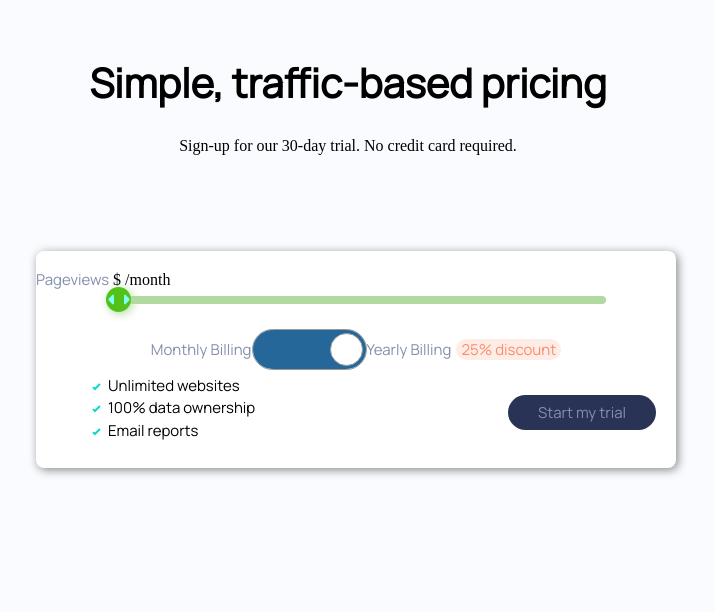
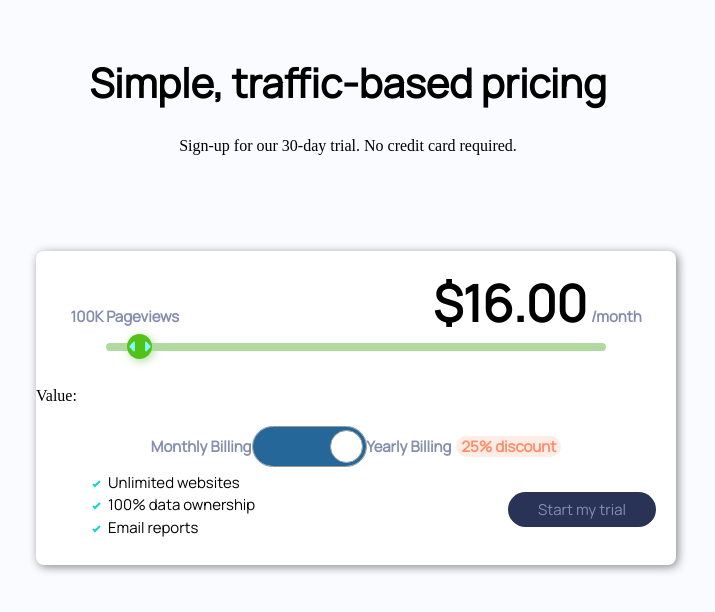
Before and after one commit to zakahmedparallax/interactive-pricing-component-main, a plain HTML site: page index.html in a window 1280 px wide. Shown: the whole page, without its empty margins (292-1007 px from the left). Drawn offline with Linux system fonts and the light colour scheme.

Commit message:
HOW DO I JS FFUCK FUCK FUCK FU CJUF CKUF FHUDHFUHD

```diff
--- a/index.html
+++ b/index.html
@@ -6,6 +6,7 @@
   <link rel="icon" type="image/png" sizes="32x32" href="./images/favicon-32x32.png">
   <link rel="stylesheet" href="style.css">
   <link rel="stylesheet" href="https://fonts.googleapis.com/css?family=Manrope">
+  <script type="text/javascript" src="scripts/price.js"></script>
   <title>Frontend Mentor | Interactive pricing component</title>
   <!-- Feel free to remove these styles or customise in your own stylesheet 👍 -->
 </head>
@@ -20,12 +21,13 @@
       <div class = "pricePreview">
         <div class = "inlinePrices">
           <br>
-          <span class = text>Pageviews</span>
-          <span>$</span>
-          <span>/month</span>
+          <span class = "text">100K Pageviews</span>
+          <span class = "price">$16.00</span>
+          <span class = "month">/month</span>
        </div>
         <div class="priceSlider">
-          <input type="range" min="1" max="200" value="1" class="slider">
+          <input id="mainSlider" value="10" type="range" min="1" max="200" class="slider" step="any">
+          <p>Value: <output id="value"></output></p>
         </div>
       </div>
 
--- a/style.css
+++ b/style.css
@@ -16,12 +16,26 @@ h1 {
     font-family: Manrope;
 }
 
+.price {
+    margin-left: 250px;
+    font-size: 50px;
+    font-family: Manrope;
+    font-weight: 800;
+}
+
 .text {
     color: hsl(225, 20%, 60%);
     font-size: 15px;
     font-family: Manrope;
+    font-weight: 600;
 }
 
+.month {
+    color: hsl(225, 20%, 60%);
+    font-size: 15px;
+    font-family: Manrope;
+    font-weight: 600;
+}
 ul {
     font-size: 15px;
     font-family: Manrope;
@@ -76,7 +90,7 @@ a {
 }
 
 .inlinePrices {
-    display:inline;
+    text-align: center;
 }
 .slider {
     -webkit-appearance: none;
```
